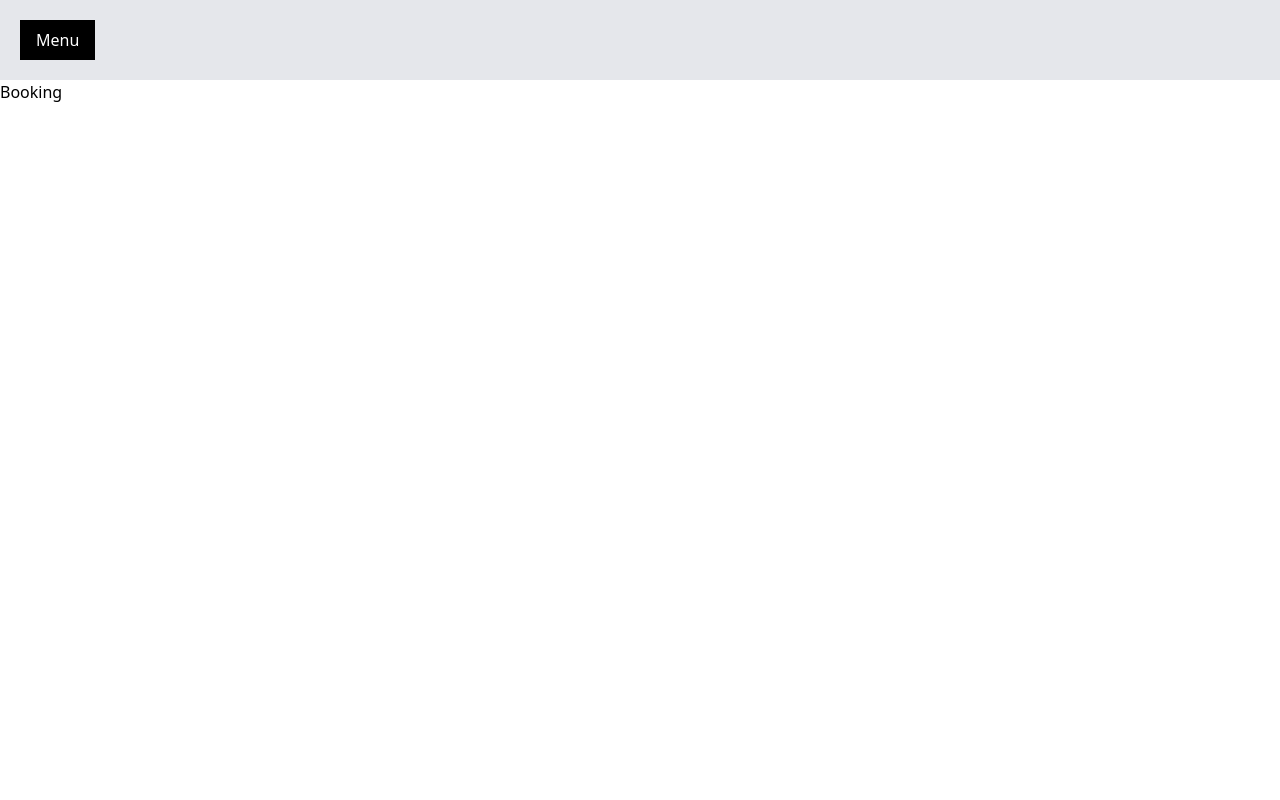
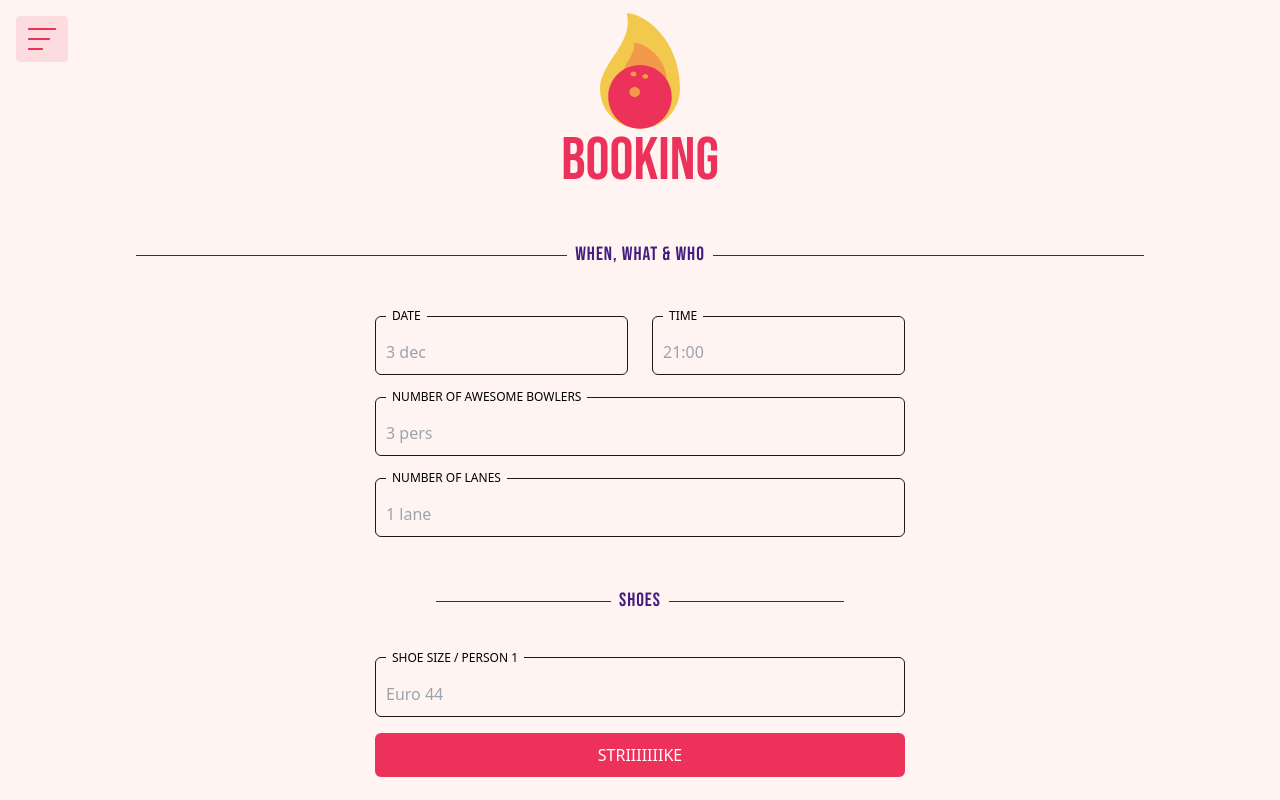
Before and after one commit to Gaspardious/Strajk-bowling, a React (Vite) app in the folder Strajk-bowling/: page /booking in a window 1280 px wide. Built offline with nearby package versions, Linux system fonts and the light colour scheme.

Commit message:
all pages added

```diff
--- a/Strajk-bowling/src/App.tsx
+++ b/Strajk-bowling/src/App.tsx
@@ -1,5 +1,5 @@
 import { Outlet } from 'react-router-dom'
-import Header from './Components/Header/Header'
+import Nav from './Components/Nav/Nav'
 import './index.css'
 
 
@@ -7,7 +7,7 @@ function App() {
 
   return (
     <>
-      <Header />
+      <Nav />
       <Outlet />
 
     </>
--- a/Strajk-bowling/src/Components/Header/Header.tsx
+++ /dev/null
@@ -1,20 +0,0 @@
-
-
-
-const Header = () => {
-
-
-
-  return (
-    <div>
-        <header className="bg-gray-200">
-            <nav>
-           <button className="bg-black text-white py-2 px-4 m-5">Menu</button>
-            </nav>
-        </header>
-
-    </div>
-  )
-}
-
-export default Header
--- a/Strajk-bowling/src/Components/Nav/Nav.jsx
+++ /dev/null
@@ -1,18 +0,0 @@
-import { Link } from 'react-router-dom'
-
-const Nav = () => {
-  return (
-    <div>
-        <h1>Nav</h1>
-        <ul>
-            <li><Link to="/">Home</Link></li>
-            <li><Link to="/booking">Booking</Link></li>
-            <li><Link to="/confirmation">Confirmation</Link></li>
-        </ul>
-
-
-    </div>
-  )
-}
-
-export default Nav
--- /dev/null
+++ b/Strajk-bowling/src/Components/Nav/Nav.tsx
@@ -0,0 +1,59 @@
+import { Link } from 'react-router-dom';
+import { useState } from 'react';
+import { motion, AnimatePresence } from 'framer-motion';
+
+const Nav = () => {
+  const [menuOpen, setMenuOpen] = useState(false);
+
+  const toggleMenu = () => {
+    setMenuOpen((prev) => !prev);
+  };
+
+  return (
+    <div className='bg-pink'>
+      {/* Menu icon */}
+      <motion.img
+        src="public/navicon.png"
+        alt="menu"
+        className=" absolute text-white py-2 py-4 px-4 m-0 cursor-pointer"
+        onClick={toggleMenu} // Open the menu when clicked
+      />
+
+      {/* Slide-in menu */}
+      <AnimatePresence>
+        {menuOpen && (
+          <motion.div
+            initial={{ x: '-100%' }}
+            animate={{ x: 0 }}
+            exit={{ x: '-100%' }}
+            transition={{ type: 'spring', stiffness: 50, damp: 0, duration: 0.1 }}
+            className="fixed top-0 left-0 w-full h-full bg-menuBlack text-white z-10 flex justify-center items-center"
+          >
+            <button onClick={toggleMenu} className="absolute top-4 right-4 text-2xl text-textpink">
+              X
+            </button>
+            <ul className="flex flex-col items-center space-y-4 p-6">
+              <li>
+                <Link to="/" className="hover:underline font-title text-6xl text-textpink " onClick={toggleMenu}>
+                  Home
+                </Link>
+              </li>
+              <li>
+                <Link to="/booking" className="hover:underline font-title text-6xl text-textpink" onClick={toggleMenu}>
+                  Booking
+                </Link>
+              </li>
+              <li>
+                <Link to="/confirmation" className="hover:underline font-title text-6xl text-textpink" onClick={toggleMenu}>
+                  Confirmation
+                </Link>
+              </li>
+            </ul>
+          </motion.div>
+        )}
+      </AnimatePresence>
+    </div>
+  );
+};
+
+export default Nav;
--- a/Strajk-bowling/src/Pages/Booking/Booking.tsx
+++ b/Strajk-bowling/src/Pages/Booking/Booking.tsx
@@ -2,8 +2,95 @@
 
 
 const Booking = () => {
+
+
+
+
   return (
-    <div>Booking</div>
+      <div className="flex flex-col justify-center items-center h-screen bg-pink">
+        <svg width="80" height="120" viewBox="0 0 136 196" fill="none" xmlns="http://www.w3.org/2000/svg">
+        <path d="M0 128.154C0 84.3365 58.5556 50.4135 45.3333 0C76.5 0 136 45.2308 136 128.154C136 146.148 128.836 163.405 116.083 176.128C103.331 188.852 86.0347 196 68 196C49.9653 196 32.6692 188.852 19.9167 176.128C7.16426 163.405 0 146.148 0 128.154Z" fill="#F2C94C"/>
+        <path d="M113 109.692C113 136.605 94.5 147 76 147C57.5 147 39 136.605 39 109.692C39 82.7795 62.125 69.5865 57.5 50C81.7812 50 113 82.7795 113 109.692Z" fill="#F2994A"/>
+        <path fill-rule="evenodd" clip-rule="evenodd" d="M68 196C97.8234 196 122 171.823 122 142C122 112.177 97.8234 88 68 88C38.1766 88 14 112.177 14 142C14 171.823 38.1766 196 68 196ZM57 107C54.2386 107 52 105.209 52 103C52 100.791 54.2386 99 57 99C59.7614 99 62 100.791 62 103C62 105.209 59.7614 107 57 107ZM72 107C72 109.209 74.2386 111 77 111C79.7614 111 82 109.209 82 107C82 104.791 79.7614 103 77 103C74.2386 103 72 104.791 72 107ZM59 142C54.0294 142 50 138.194 50 133.5C50 128.806 54.0294 125 59 125C63.9706 125 68 128.806 68 133.5C68 138.194 63.9706 142 59 142Z" fill="#EC315A"/>
+        </svg>
+        <h1 className="font-title text-6xl text-textpink">BOOKING</h1>
+
+
+
+        <h2 className="text_line">WHEN, WHAT & WHO</h2>
+
+
+        <form className="m-3">
+          <section className="flex gap-6" >
+            <fieldset className="border border-menuBlack p-2.5 rounded-md">
+              <legend className="p-1.5 text-xs">DATE</legend>
+              <input
+                type="text"
+                id="date"
+                name="date"
+                className="w-1/2 bg-pink focus:outline-none"
+                placeholder="3 dec"
+              />
+            </fieldset>
+            <fieldset className="border border-menuBlack p-2.5 rounded-md">
+              <legend className="p-1.5 text-xs">TIME</legend>
+              <input
+                type="text"
+                id="time"
+                name="time"
+                className="w-1/2 bg-pink focus:outline-none"
+                placeholder="21:00"
+              />
+            </fieldset>
+          </section>
+
+          <fieldset className="border border-menuBlack p-2.5 rounded-md mt-2">
+              <legend className="p-1.5 text-xs">NUMBER OF AWESOME BOWLERS</legend>
+              <input
+                type="text"
+                id="time"
+                name="time"
+                className="w-96 bg-pink focus:outline-none"
+                placeholder="3 pers"
+              />
+            </fieldset>
+
+            <fieldset className="border border-menuBlack p-2.5 rounded-md mt-2">
+              <legend className="p-1.5 text-xs">NUMBER OF LANES</legend>
+              <input
+                type="text"
+                id="time"
+                name="time"
+                className="w-96 bg-pink focus:outline-none"
+                placeholder="1 lane"
+              />
+            </fieldset>
+
+            <div className="flex items-center justify-center">
+              <h2 className="text_line">SHOES</h2>
+            </div>
+
+            <fieldset className="border border-menuBlack p-2.5 rounded-md mt-2">
+              <legend className="p-1.5 text-xs">SHOE SIZE / PERSON 1</legend>
+              <input
+                type="text"
+                id="time"
+                name="time"
+                className="w-96 bg-pink focus:outline-none"
+                placeholder="Euro 44"
+              />
+            </fieldset>
+
+        <button className="bg-textpink text-white p-2.5 rounded-md mt-4 w-full">STRIIIIIIIKE</button>
+
+       </form>
+
+
+
+
+
+
+    </div>
   )
 }
 
--- a/Strajk-bowling/src/Pages/Confirmation/Confirmation.tsx
+++ b/Strajk-bowling/src/Pages/Confirmation/Confirmation.tsx
@@ -4,7 +4,85 @@ import React from 'react'
 
 const Confirmation = () => {
   return (
-    <div>Confirmation</div>
+    <div className="flex flex-col justify-center items-center h-screen bg-pink">
+    <svg width="80" height="120" viewBox="0 0 136 196" fill="none" xmlns="http://www.w3.org/2000/svg">
+    <path d="M0 128.154C0 84.3365 58.5556 50.4135 45.3333 0C76.5 0 136 45.2308 136 128.154C136 146.148 128.836 163.405 116.083 176.128C103.331 188.852 86.0347 196 68 196C49.9653 196 32.6692 188.852 19.9167 176.128C7.16426 163.405 0 146.148 0 128.154Z" fill="#F2C94C"/>
+    <path d="M113 109.692C113 136.605 94.5 147 76 147C57.5 147 39 136.605 39 109.692C39 82.7795 62.125 69.5865 57.5 50C81.7812 50 113 82.7795 113 109.692Z" fill="#F2994A"/>
+    <path fill-rule="evenodd" clip-rule="evenodd" d="M68 196C97.8234 196 122 171.823 122 142C122 112.177 97.8234 88 68 88C38.1766 88 14 112.177 14 142C14 171.823 38.1766 196 68 196ZM57 107C54.2386 107 52 105.209 52 103C52 100.791 54.2386 99 57 99C59.7614 99 62 100.791 62 103C62 105.209 59.7614 107 57 107ZM72 107C72 109.209 74.2386 111 77 111C79.7614 111 82 109.209 82 107C82 104.791 79.7614 103 77 103C74.2386 103 72 104.791 72 107ZM59 142C54.0294 142 50 138.194 50 133.5C50 128.806 54.0294 125 59 125C63.9706 125 68 128.806 68 133.5C68 138.194 63.9706 142 59 142Z" fill="#EC315A"/>
+    </svg>
+    <h1 className="font-title text-6xl text-textpink">SEE YOU SOON</h1>
+
+
+
+    <h2 className="text_line">BOOKING DETAILS</h2>
+
+
+    <form className='m-3' >
+
+    <fieldset className="border border-menuBlack p-2.5 rounded-md mt-2">
+          <legend className="p-1.5 text-xs">WHEN</legend>
+          <input
+            type="text"
+            id="time"
+            name="time"
+            className="w-96 bg-pink focus:outline-none"
+            placeholder="21.00, 3 dec"
+          />
+        </fieldset>
+
+      <fieldset className="border border-menuBlack p-2.5 rounded-md mt-2">
+          <legend className="p-1.5 text-xs">WHO</legend>
+          <input
+            type="text"
+            id="time"
+            name="time"
+            className="w-96 bg-pink focus:outline-none"
+            placeholder="3 pers"
+          />
+        </fieldset>
+
+        <fieldset className="border border-menuBlack p-2.5 rounded-md mt-2">
+          <legend className="p-1.5 text-xs">NUMBER OF LANES</legend>
+          <input
+            type="text"
+            id="time"
+            name="time"
+            className="w-96 bg-pink focus:outline-none"
+            placeholder="1 lane"
+          />
+        </fieldset>
+
+        <fieldset className="border border-menuBlack p-2.5 rounded-md mt-2">
+          <legend className="p-1.5 text-xs">BOOKING NUMBER</legend>
+          <input
+            type="text"
+            id="time"
+            name="time"
+            className="w-96 bg-pink focus:outline-none"
+            placeholder="STR812744"
+          />
+        </fieldset>
+
+        <fieldset className="border-2 border-textpink p-2.5 rounded-md mt-20">
+          <input
+            type="text"
+            id="time"
+            name="time"
+            className="w-96 bg-pink focus:outline-none"
+            placeholder="total"
+          />
+        </fieldset>
+
+    <button className="bg-textpink text-white p-2.5 rounded-md mt-4 w-full">SWEET, LETS GO!</button>
+
+   </form>
+
+
+
+
+
+
+</div>
   )
 }
 
--- a/Strajk-bowling/src/index.css
+++ b/Strajk-bowling/src/index.css
@@ -3,3 +3,23 @@
 @tailwind base;
 @tailwind components;
 @tailwind utilities;
+
+.text_line {
+    display: flex;
+    align-items: center;
+    text-align: center;
+    color: #441D81;
+    font-family: 'Bebas Neue', sans-serif;
+    letter-spacing: 1px;
+    font-size: 1.2rem;
+    margin: 50px 0px 20px 0px;
+    width: 80%; /* Ensure the container takes up available space */
+  }
+
+  .text_line::before,
+  .text_line::after {
+    content: "";
+    flex-grow: 1;
+    border-bottom: 1px solid #441D81;
+    margin: 0 8px;
+  }
--- a/Strajk-bowling/src/main.tsx
+++ b/Strajk-bowling/src/main.tsx
@@ -1,7 +1,7 @@
 import React from 'react'
 import ReactDOM from 'react-dom/client'
 import { RouterProvider } from 'react-router-dom'
-
+import './index.css';
 import router from './router'
 
 
--- a/Strajk-bowling/tailwind.config.js
+++ b/Strajk-bowling/tailwind.config.js
@@ -13,6 +13,7 @@ export default {
       colors: {
         pink: '#FFF4F1', // Add your custom font here
         textpink: '#EC315A', // Add your custom font here
+        menuBlack: '#1C1919'
       },
     },
   },
```
Also changed, not shown: Strajk-bowling/public/navicon(1).png (added), Strajk-bowling/public/navicon.png (added).
